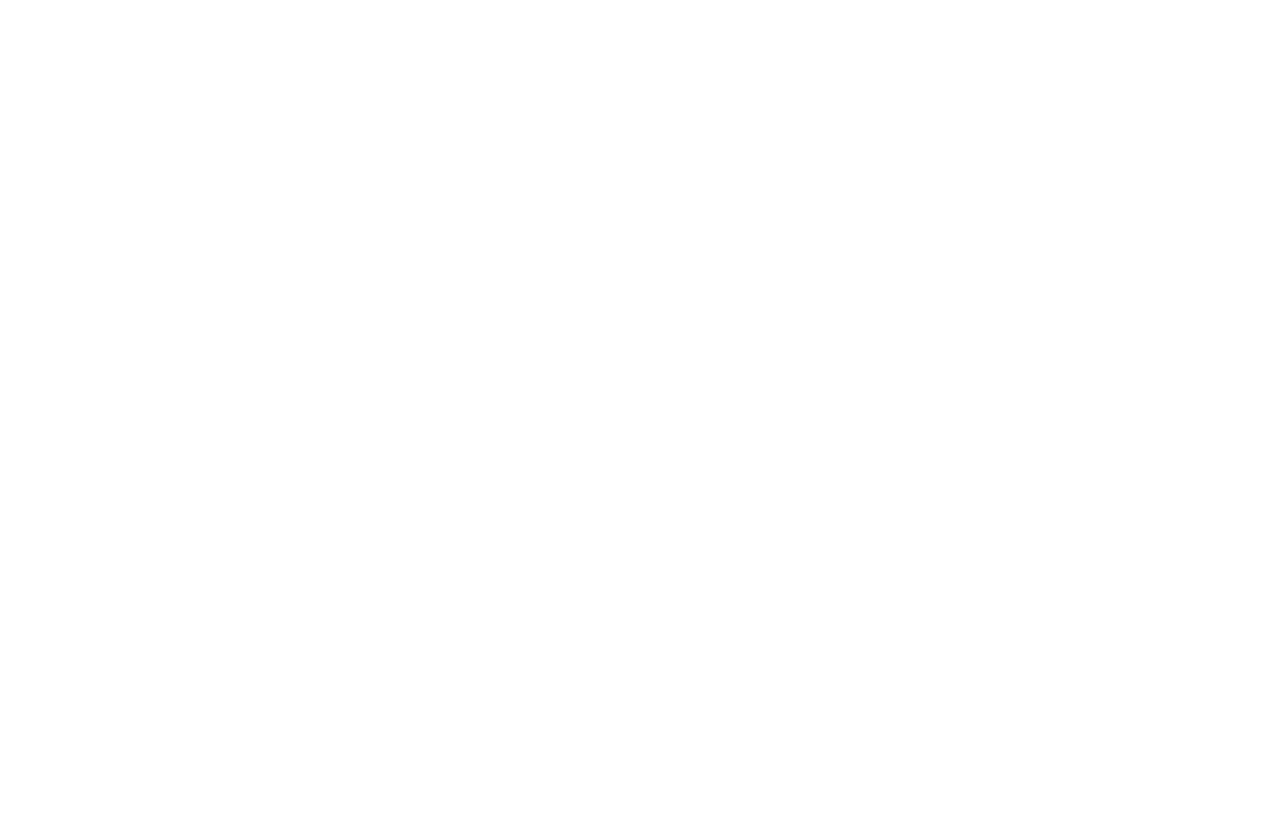
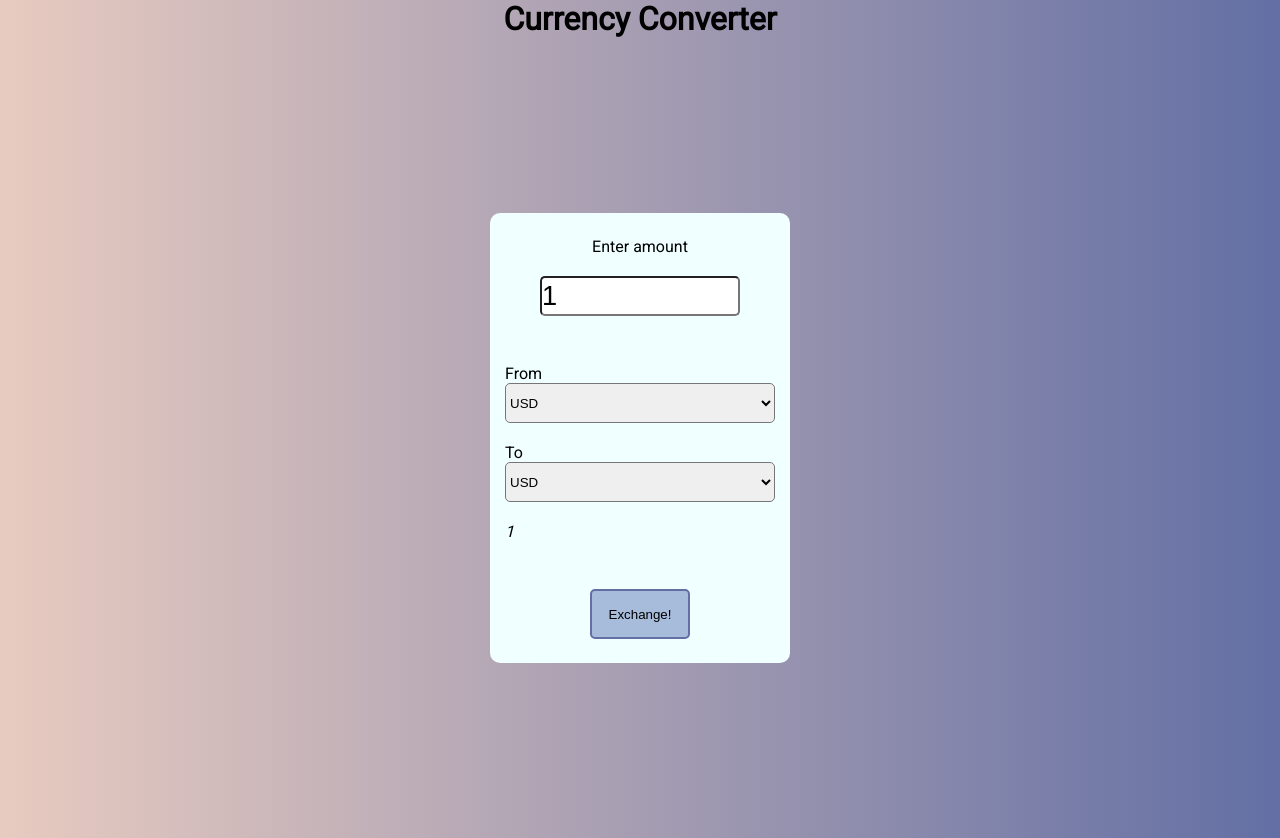
Before and after one commit to lukaszdrzymont/CurrencyConverter, a plain HTML site: page index.html in a window 1280 px wide. Before the commit the page ends 800 px from the top, so only its background shows below. Drawn offline with Linux system fonts and the light colour scheme.

Commit message:
Change design od converter and add connection with api

```diff
--- a/app.js
+++ b/app.js
@@ -0,0 +1,17 @@
+//let amount = document.querySelector('.input-amount')
+//let currencies = documnet.querySelector('.currency-to')
+
+
+
+
+const getDataAboutCurrencies = async () => {
+    const response = await fetch('https://api.currencyapi.com/v3/latest?apikey=NwPxuU1NSzzaWSIj6jywLTySsGwpHEGAtnirwZU0&base_currency=EUR');
+    const jsonDataAboutCurrencies = await response.json();
+    return jsonDataAboutCurrencies;
+};
+const showDataAboutCurrencies = async () => {
+    const data = await getDataAboutCurrencies();
+    console.log(data)
+}
+
+//showDataAboutCurrencies()
--- a/index.html
+++ b/index.html
@@ -4,11 +4,50 @@
     <link rel="stylesheet" href="style.css">
     <meta charset="UTF-8">
     <meta name="viewport" content="width=device-width, initial-scale=1.0">
-    <title>Document</title>
+    <title>Currency Converter</title>
+    <link rel="preconnect" href="https://fonts.googleapis.com">
+    <link rel="preconnect" href="https://fonts.gstatic.com" crossorigin>
+    <link href="https://fonts.googleapis.com/css2?family=Roboto&display=swap" rel="stylesheet">
+
 </head>
 <body>
+    <header>
+        <h1>Currency Converter</h1>
+    </header>
+    <main>
+        <div class="main-window">
+            <div class="amount">
+                <p class="enter-amount">Enter amount</p>
+                <input value ="1" type="number" class="input-amount">
+            </div>
+            <div class="exchanger">
+                <div class="column-from">
+                    <p class="from">From</p>
+                    <select>
+                        <option value="USD" class="currency-from">USD</option>
+                        <option value="CAD" class="currency-from">CAD</option>
+                        <option value="EUR" class="currency-from">EUR</option>
+                    </select>
+                </div>
+                <div class="switch"></div>
+                <div class="column-to">
+                    <p class="to">To</p>
+                    <select>
+                        <option value="USD" class="currency-from">USD</option>
+                        <option value="CAD" class="currency-from">CAD</option>
+                        <option value="EUR" class="currency-from">enter-amount</option>
+                    </select>
+                </div>
+                <div class="result-of-conversion">1</div>
+            </div>
+            <button class="exchange-button" type="button">Exchange!</button>
+        </div>
 
+    </main>
 
+    <footer>
+
+    </footer>
 
     <script src="app.js"></script>
 </body>
--- a/style.css
+++ b/style.css
@@ -0,0 +1,67 @@
+*{
+    box-sizing:border-box;
+    margin:0;
+    padding:0;
+}
+html{
+    font-family: 'Roboto', Arial, Helvetica, sans-serif;
+}
+body {
+    background: linear-gradient(to right,#e8cbc0, #636fa4);
+    height: 100vh;
+}
+header {
+    display: flex;
+    justify-content: center;
+}
+main {
+    align-items: center;
+    display:flex;
+    height: 100vh;
+    justify-content:center;
+}
+.main-window {
+    align-items: center;
+    background-color: azure;
+    border-radius: 10px;
+    display:flex;
+    flex-direction: column;
+    height: 450px;
+    justify-content: space-around;
+    width: 300px;
+}
+.amount {
+    align-items: center;
+    display:flex;
+    flex-direction: column;
+
+}
+.input-amount {
+    border-radius: 5px;
+    font-size: 1.7rem;
+    height: 40px;
+    margin-top:20px ;
+    width: 200px;
+}
+.exchanger {
+    display: flex;
+    flex-direction: column;
+    justify-content: space-between;
+}
+select {
+    border-radius: 5px;
+    height: 40px;
+    margin-bottom: 20px;
+    width: 270px;
+}
+.exchange-button{
+    background-color: #a7bbdb;
+    border: 2px solid #636fa4;
+    border-radius: 5px;
+    height: 50px;
+    width: 100px;
+}
+
+.result-of-conversion {
+    font-style: italic;
+}
```
